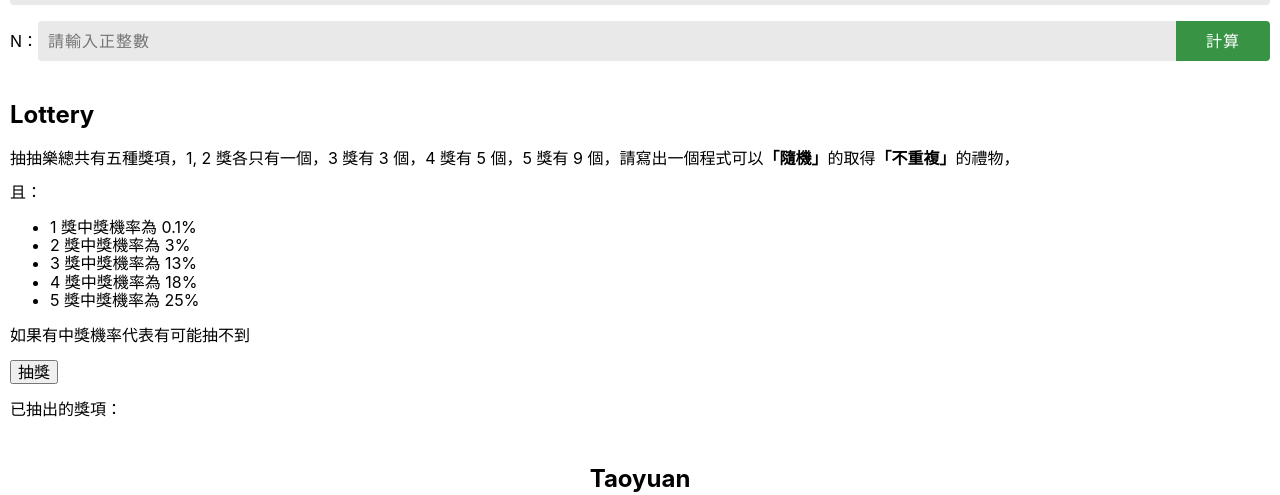
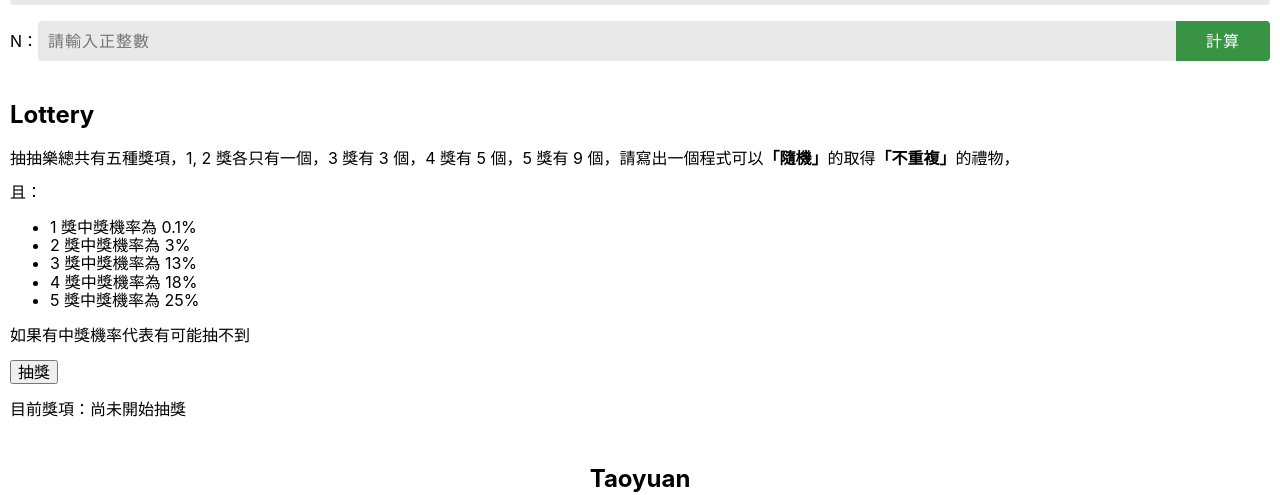
Before and after one commit to YuanShuoHsu/turtleMobile, a React (Create React App) app: page / in a window 1280 px wide. Shown: the part 873-1368 px from the top of the page. Built offline with nearby package versions, Linux system fonts and the light colour scheme.

Commit message:
sidebar click body style overflow change

```diff
--- a/src/App.css
+++ b/src/App.css
@@ -1,38 +1,3 @@
 .App {
   text-align: center;
 }
-
-.App-logo {
-  height: 40vmin;
-  pointer-events: none;
-}
-
-@media (prefers-reduced-motion: no-preference) {
-  .App-logo {
-    animation: App-logo-spin infinite 20s linear;
-  }
-}
-
-.App-header {
-  background-color: #282c34;
-  min-height: 100vh;
-  display: flex;
-  flex-direction: column;
-  align-items: center;
-  justify-content: center;
-  font-size: calc(10px + 2vmin);
-  color: white;
-}
-
-.App-link {
-  color: #61dafb;
-}
-
-@keyframes App-logo-spin {
-  from {
-    transform: rotate(0deg);
-  }
-  to {
-    transform: rotate(360deg);
-  }
-}
--- a/src/components/Header/index.tsx
+++ b/src/components/Header/index.tsx
@@ -16,6 +16,7 @@ export default function Header() {
     } else {
       dispatch(showSidebar());
     }
+    document.body.style.overflow = sidebarValue ? "auto" : "hidden";
   };
 
   return (
--- a/src/components/Lottery/index.tsx
+++ b/src/components/Lottery/index.tsx
@@ -1,33 +1,83 @@
 import { useState } from "react";
 import styles from "./index.module.scss";
 
-type Prize = 1 | 2 | 3 | 4 | 5; // 宣告 Prize 型別為 1~5 中的一個數字
-type Lottery = Prize[]; // 宣告 Lottery 型別為 Prize 型別的數組
+// type Prize = 1 | 2 | 3 | 4 | 5; // 宣告 Prize 型別為 1~5 中的一個數字
+// type Lottery = Prize[]; // 宣告 Lottery 型別為 Prize 型別的數組
 
-const prizes: Lottery = [1, 2, 3, 3, 3, 4, 4, 4, 4, 4, 5, 5, 5, 5, 5, 5, 5, 5, 5]; // 宣告獎項數組
+// const prizes: Lottery = [1, 2, 3, 3, 3, 4, 4, 4, 4, 4, 5, 5, 5, 5, 5, 5, 5, 5, 5]; // 宣告獎項數組
+
+type PrizeType = 1 | 2 | 3 | 4 | 5;
+
+type Prize = {
+  type: PrizeType;
+  name: string;
+};
+
+const prizes: Prize[] = [
+  { type: 1, name: '頭獎' },
+  { type: 2, name: '貳獎' },
+  { type: 3, name: '叁獎' },
+  { type: 3, name: '叁獎' },
+  { type: 3, name: '叁獎' },
+  { type: 4, name: '肆獎' },
+  { type: 4, name: '肆獎' },
+  { type: 4, name: '肆獎' },
+  { type: 4, name: '肆獎' },
+  { type: 4, name: '肆獎' },
+  { type: 5, name: '伍獎' },
+  { type: 5, name: '伍獎' },
+  { type: 5, name: '伍獎' },
+  { type: 5, name: '伍獎' },
+  { type: 5, name: '伍獎' },
+  { type: 5, name: '伍獎' },
+  { type: 5, name: '伍獎' },
+  { type: 5, name: '伍獎' },
+  { type: 5, name: '伍獎' },
+];
+
+const randomIndex = (length: number): number => {
+  return Math.floor(Math.random() * length);
+};
 
 export default function Lottery() {
-  const [result, setResult] = useState<Prize[]>([]); // 宣告結果數組的狀態
-  const [isDone, setIsDone] = useState<boolean>(false); // 宣告是否完成抽獎的狀態
+  // const [result, setResult] = useState<Prize[]>([]); // 宣告結果數組的狀態
+  // const [isDone, setIsDone] = useState<boolean>(false); // 宣告是否完成抽獎的狀態
 
-  const handleLottery = (): void => {
-    if (prizes.length > 0) {
-      const randomIndex = Math.floor(Math.random() * prizes.length); // 隨機取得一個數字，範圍為 0 ~ 獎項數組長度減 1
-      const prize = prizes[randomIndex]; // 根據隨機取得的索引值從獎項數組中取得獎項
-      setResult((prevResult) => [...prevResult, prize]); // 將取得的獎項加入結果數組中
-      prizes.splice(randomIndex, 1); // 從獎項數組中刪除已經被抽中的獎項
+  // const handleLottery = (): void => {
+  //   if (prizes.length > 0) {
+  //     const randomIndex = Math.floor(Math.random() * prizes.length); // 隨機取得一個數字，範圍為 0 ~ 獎項數組長度減 1
+  //     const prize = prizes[randomIndex]; // 根據隨機取得的索引值從獎項數組中取得獎項
+  //     setResult((prevResult) => [...prevResult, prize]); // 將取得的獎項加入結果數組中
+  //     prizes.splice(randomIndex, 1); // 從獎項數組中刪除已經被抽中的獎項
+  //   }
+
+  //   if (prizes.length === 0) {
+  //     setIsDone(true); // 當獎項數組被抽完時，設置抽獎完成的狀態為 true
+  //   }
+  // };
+
+  // const handleReset = (): void => {
+  //   setResult([]); // 重置結果數組
+  //   setIsDone(false); // 重置抽獎完成的狀態
+  //   prizes.push(...result); // 將已經抽出的獎項重新加入獎項數組中，以便下一次抽獎
+  // };
+
+  const [prize, setPrize] = useState<Prize | null>(null);
+  const [selectedPrizes, setSelectedPrizes] = useState<Prize[]>([]);
+
+  const handleDraw = () => {
+    if (prizes.length === 0) {
+      alert('已經抽完了');
+      return;
     }
 
-    if (prizes.length === 0) {
-      setIsDone(true); // 當獎項數組被抽完時，設置抽獎完成的狀態為 true
-    }
+    const index = randomIndex(prizes.length);
+    const newPrize = prizes[index];
+    setSelectedPrizes([...selectedPrizes, newPrize]);
+    setPrize(newPrize);
+    prizes.splice(index, 1);
   };
 
-  const handleReset = (): void => {
-    setResult([]); // 重置結果數組
-    setIsDone(false); // 重置抽獎完成的狀態
-    prizes.push(...result); // 將已經抽出的獎項重新加入獎項數組中，以便下一次抽獎
-  };
 
   return (
     <div className={styles.lottery}>
@@ -49,7 +99,15 @@ export default function Lottery() {
       {/* <button className={styles.lottery__button} onClick={selectPrize}>
         抽獎
       </button> */}
-      {!isDone && (
+
+<button onClick={handleDraw}>抽獎</button>
+      <p>目前獎項：{prize ? `${prize.name}` : '尚未開始抽獎'}</p>
+      <ul>
+        {selectedPrizes.map((prize, index) => (
+          <li key={index}>{prize.name}</li>
+        ))}
+      </ul>
+      {/* {!isDone && (
         <>
           <button onClick={handleLottery}>抽獎</button>
           <p>已抽出的獎項：{result.join(', ')}</p>
@@ -60,7 +118,7 @@ export default function Lottery() {
           <p>恭喜您已經抽完所有獎項！</p>
           <button onClick={handleReset}>重新抽獎</button>
         </>
-      )}
+      )} */}
       {/* <ul className={styles.lottery__list}>
         {selectedPrizes.map((prize, index) => (
           <li className={styles.lottery__list-item} key={index}>
--- a/src/components/Sidebar/index.tsx
+++ b/src/components/Sidebar/index.tsx
@@ -19,14 +19,20 @@ export default function Sidebar({ menuItems }: SidebarProps) {
   const dispatch = useDispatch();
   const sidebarValue = useSelector((state: RootState) => state.sidebar.value);
 
+  const setBodyOverflow = (value: string) => {
+    document.body.style.overflow = value;
+  };
+
   const handleSidebarHide = (event: MouseEvent<HTMLDivElement>) => {
     if (event.target === event.currentTarget) {
       dispatch(hideSidebar());
     }
+    setBodyOverflow(sidebarValue ? "auto" : "hidden");
   };
 
   const handleLinkClick = () => {
     dispatch(hideSidebar());
+    setBodyOverflow(sidebarValue ? "auto" : "hidden");
   };
 
   return (
```
